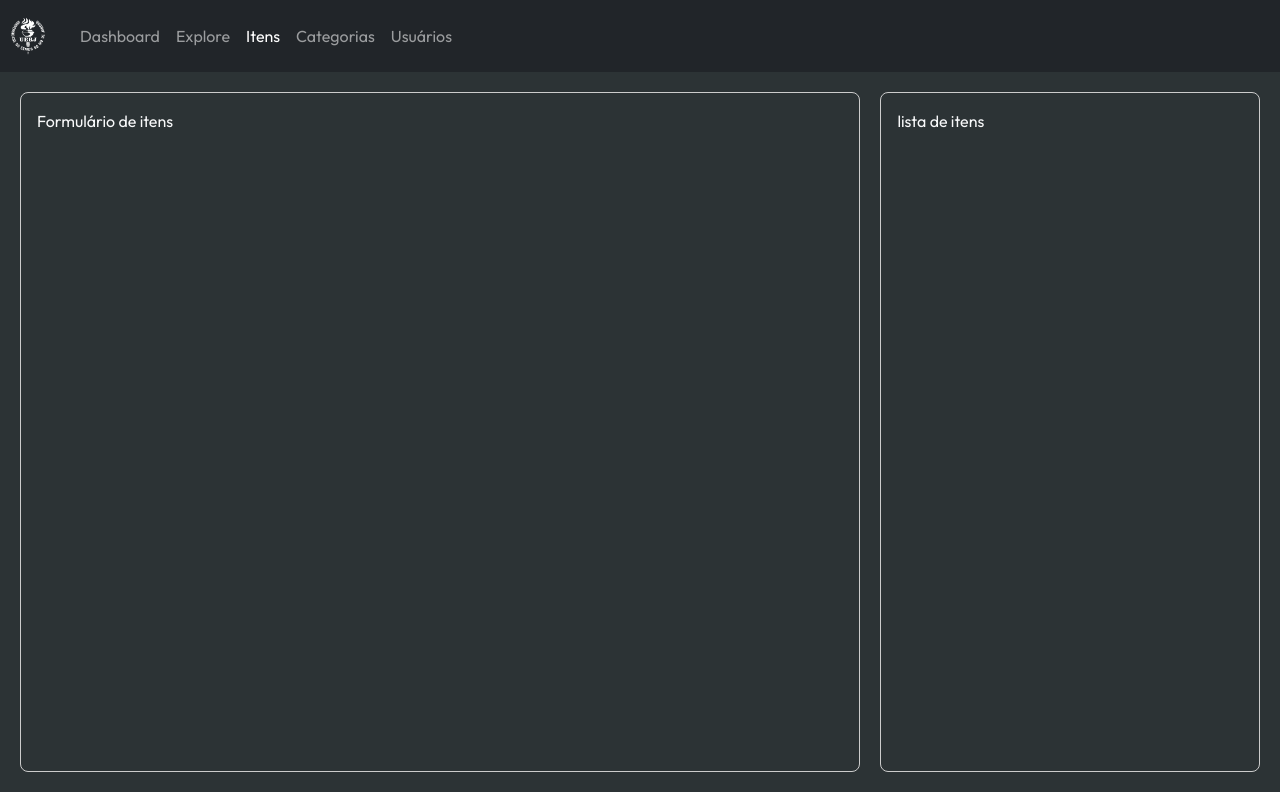
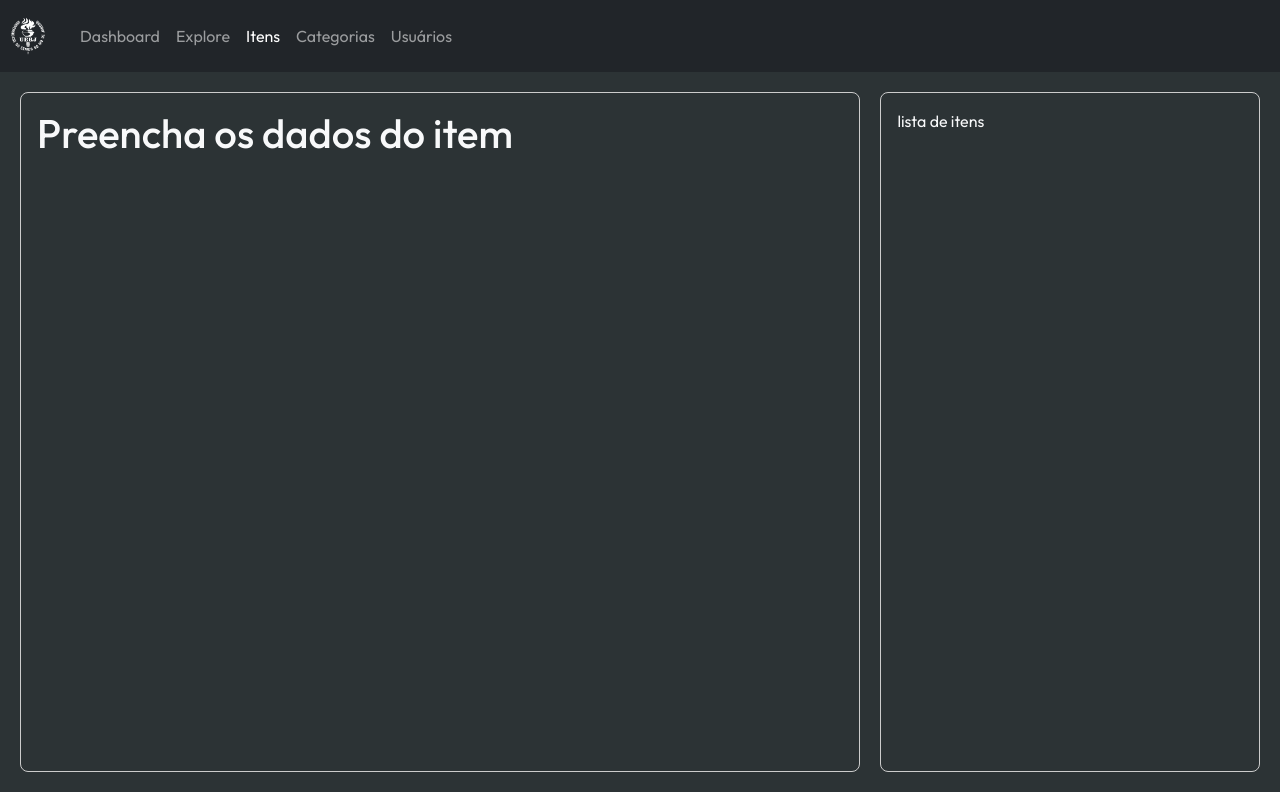
Before and after one commit to jgnunes1/cod-frontend, a React (Vite) app: page /itens in a window 1280 px wide. Built offline with nearby package versions, Linux system fonts and the light colour scheme.

Commit message:
Começando Itens

```diff
--- /dev/null
+++ b/src/components/ItensForm/ItensForm.jsx
@@ -0,0 +1,9 @@
+const ItensForm = () => {
+  return (
+    <div>
+      <h1>Preencha os dados do item</h1>
+      {/* Add your form elements here */}
+    </div>
+  );
+}
+export default ItensForm;
--- a/src/pages/Itens/Itens.jsx
+++ b/src/pages/Itens/Itens.jsx
@@ -1,10 +1,11 @@
 import './Itens.css';
+import ItensForm from '../../components/ItensForm/ItensForm';
 
 const Itens = () => {
     return (
           <div className="itens-container text-light">
             <div className="left-column">
-                Formulário de itens
+                <ItensForm />
             </div>
              <div className="right-column">
 
```
